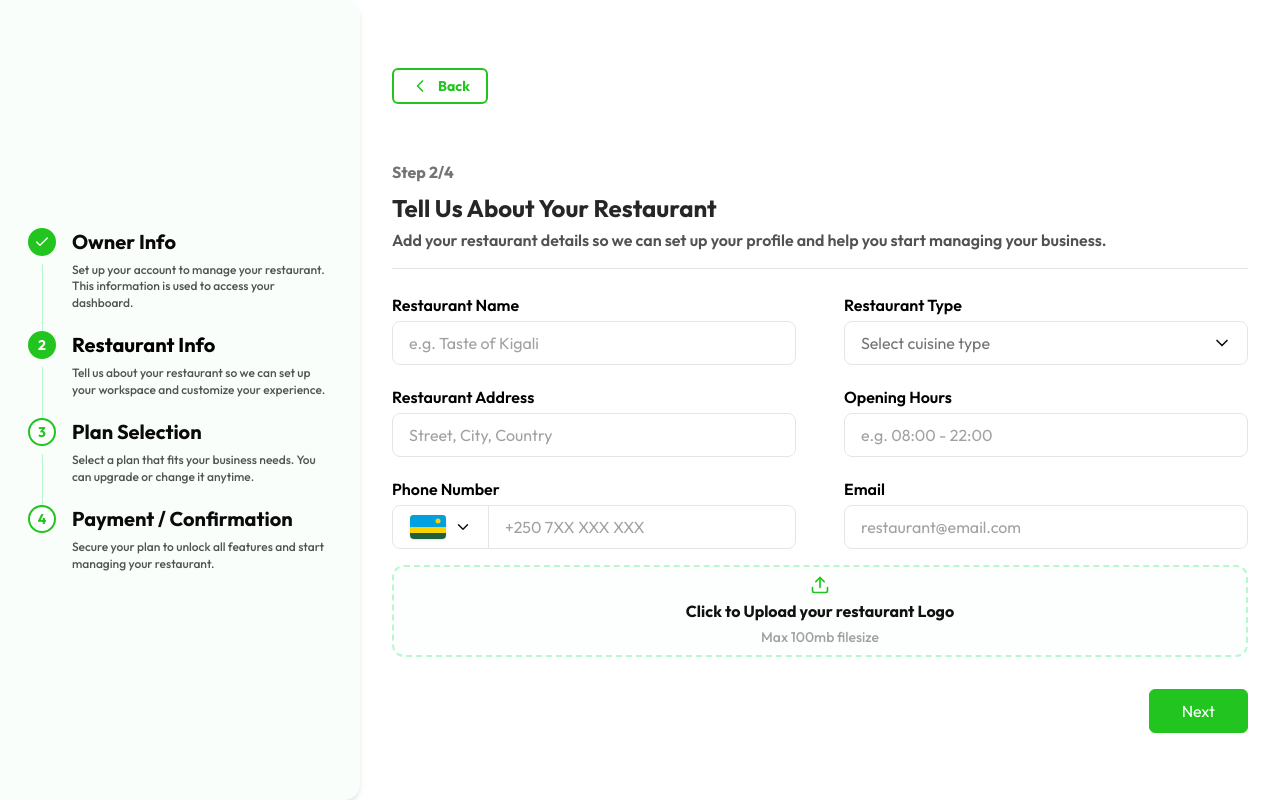
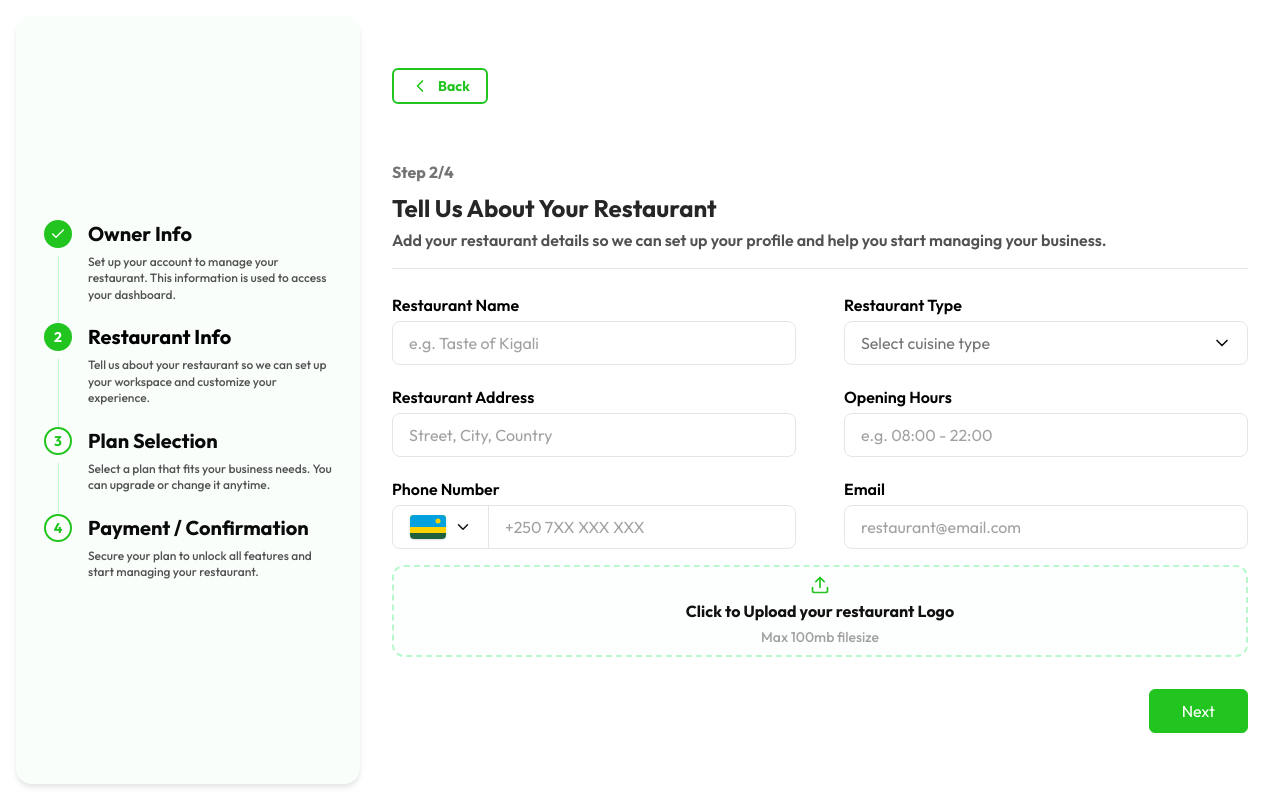
Before and after one commit to Honore-models/Dinely, a Next.js app in the folder dinely-saas/: page /onboarding/step-2 in a window 1280 px wide. Built offline with nearby package versions, Linux system fonts and the light colour scheme.

Commit message:
feat: add StepperProgress component for onboarding flow navigation

```diff
--- a/dinely-saas/src/components/onboarding/StepperProgress.tsx
+++ b/dinely-saas/src/components/onboarding/StepperProgress.tsx
@@ -29,7 +29,8 @@ interface StepperProgressProps {
 
 export function StepperProgress({ currentStep }: StepperProgressProps) {
   return (
-    <aside className="flex h-full min-h-screen flex-col justify-center rounded-r-2xl bg-green-50/40 px-7 py-8 shadow-md shadow-neutral-200">
+    <div className="h-full py-4 pl-4 pr-0">
+      <aside className="flex h-full flex-col justify-center rounded-2xl bg-green-50/40 px-7 py-8 shadow-md shadow-neutral-200">
       <div className="space-y-5">
         {steps.map((step, index) => {
           const isActive = step.number === currentStep;
@@ -57,6 +58,7 @@ export function StepperProgress({ currentStep }: StepperProgressProps) {
           );
         })}
       </div>
-    </aside>
+      </aside>
+    </div>
   );
 }
```
